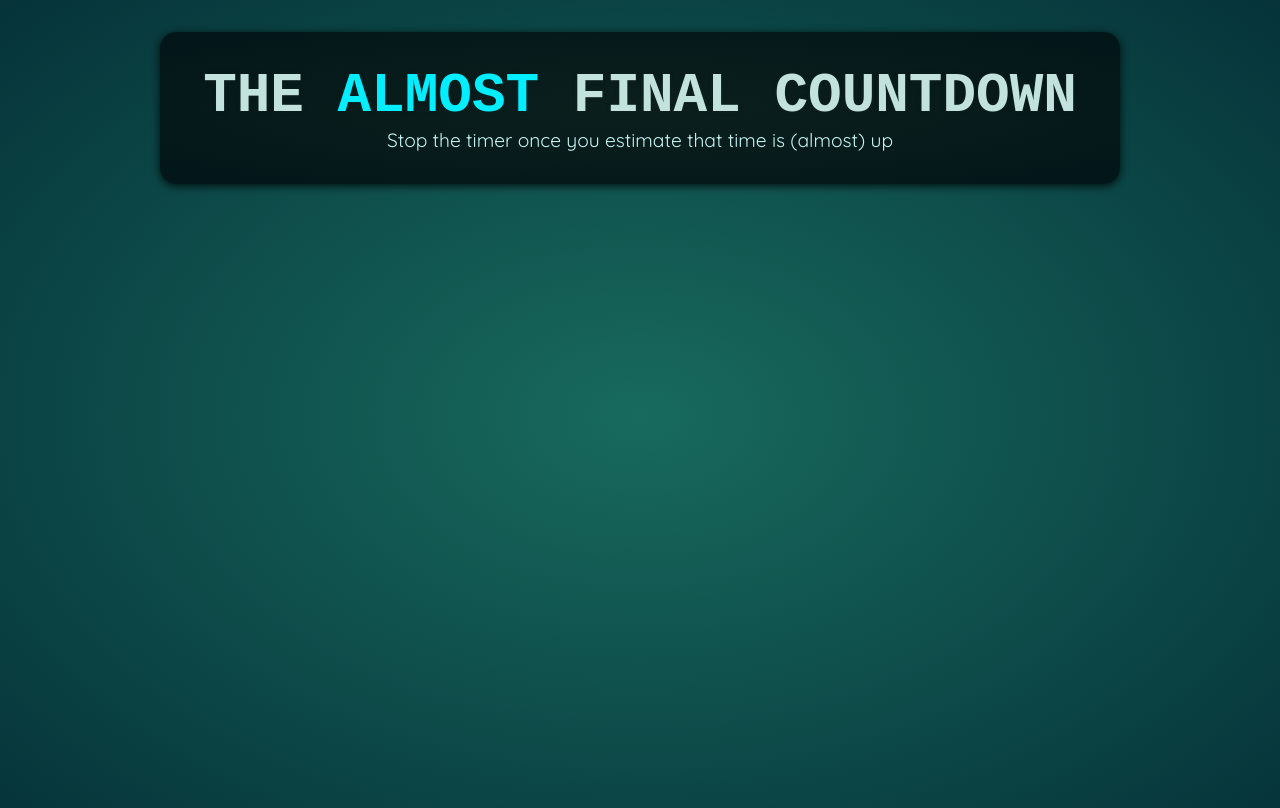
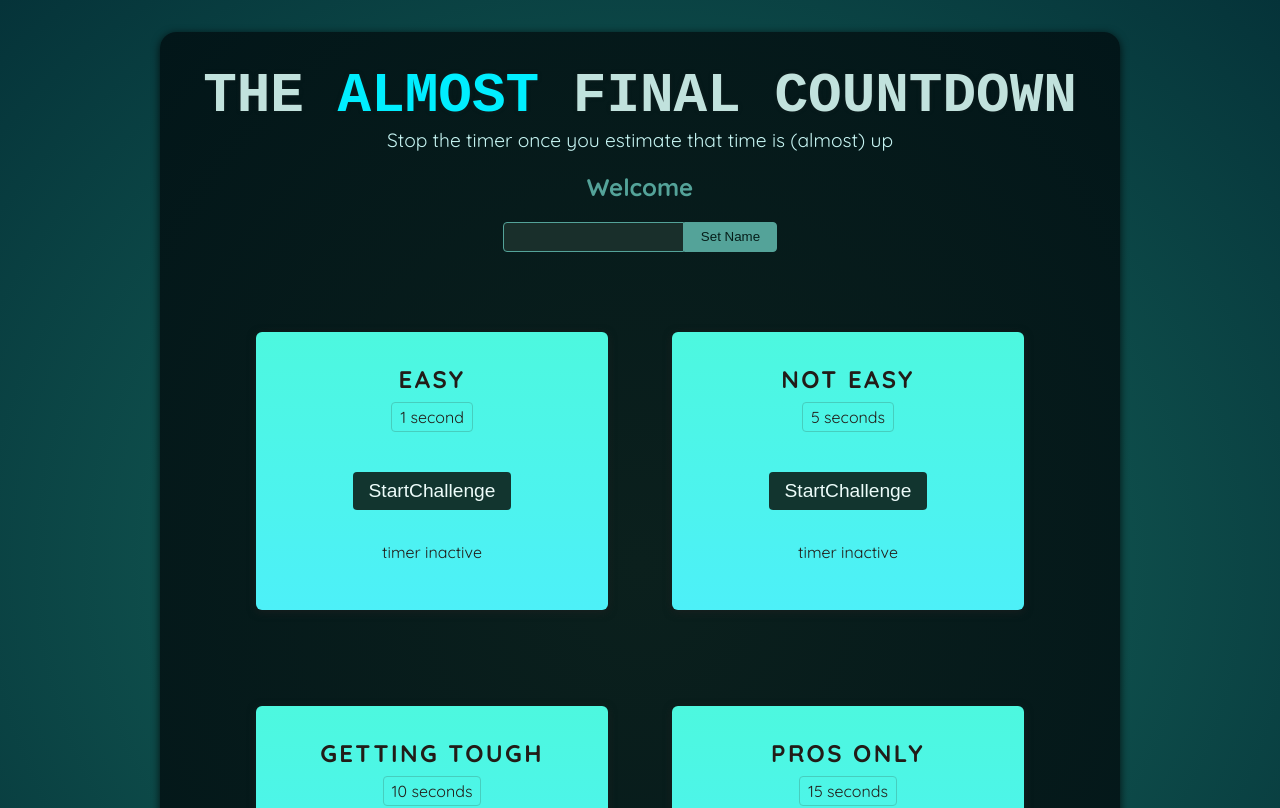
Before and after one commit to nagmabano/Countdown-App, a React (Vite) app: page / in a window 1280 px wide. Shown: the top 808 px of the page. Built offline with nearby package versions, Linux system fonts and the light colour scheme; a web font is replaced by a local one.

Commit message:
setting timer and managing states

```diff
--- a/src/components/TimerChallenge.jsx
+++ b/src/components/TimerChallenge.jsx
@@ -1,14 +1,36 @@
-export default function TimerChallenge({title, targetTime}) {
-    return (<section className="challenge">
+import { useState } from "react";
+
+export default function TimerChallenge({ title, targetTime }) {
+  const [timerStarted, setTimerStarted] = useState(false);
+  const [timerExpired, setTimerExpired] = useState(false);
+
+  function handleStart() {
+    setTimerStarted(true);
+    setTimeout(() => {
+      setTimerExpired(true);
+      alert("Time's up!");
+    }, targetTime * 1000);
+  }
+
+  function handleStop() {
+
+  }
+
+  return (
+    <section className="challenge">
       <h2>{title}</h2>
+      {timerExpired && <p>You Lost!!</p>}
       <p className="challenge-time">
-            {targetTime} second{ targetTime > 1 ? s : ''}
+        {targetTime} second{targetTime > 1 ? "s" : ""}
       </p>
       <p>
-            <button>Start Challenge</button>
+        <button onClick={handleStart}>
+          {timerStarted ? "Stop" : "Start"}Challenge
+        </button>
       </p>
-        <p>
-            Time is running out!
+      <p className={timerStarted ? "active" : undefined}>
+        {timerStarted ? "time is running..." : "timer inactive"}
       </p>
-    </section>);
+    </section>
+  );
 }
```
Lines whose indentation alone changed are shown as unchanged.
